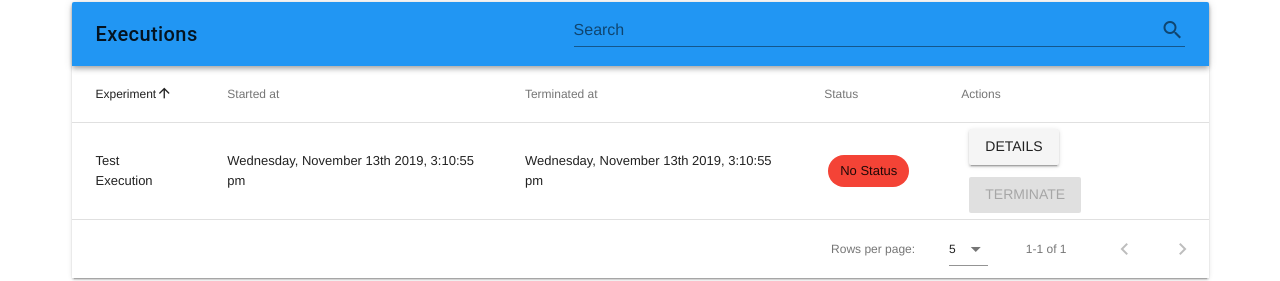
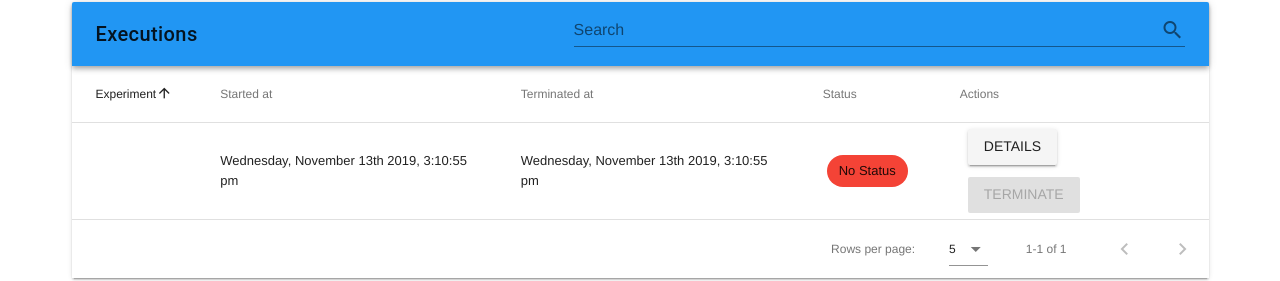
Before and after one commit to cormensratio/hafenkran-client, a Vue app: page /executionlist in a window 1280 px wide. Shown: the part 162-443 px from the top of the page. Built offline with nearby package versions, Linux system fonts and the light colour scheme; no server answers.

Commit message:
EPDS02-93 Correct start execution action in store

```diff
--- a/src/components/baseComponents/StartExperimentMenu.vue
+++ b/src/components/baseComponents/StartExperimentMenu.vue
@@ -87,6 +87,7 @@ export default {
       this.executionDetails.bookedTime = this.bookedTimeOptions[0];
     },
     startExperiment() {
+      debugger;
       if (!isNil(this.executionDetails.experimentId)) {
         this.runExecution(this.executionDetails);
         this.$router.push('/executionlist');
@@ -96,7 +97,8 @@ export default {
       this.$emit('close');
     },
   },
-  updated() {
+  created() {
+    debugger;
     if (!isNil(this.experiment)) {
       this.executionDetails.experimentId = this.experiment.id;
     }
--- a/src/components/views/ExecutionsListPage.vue
+++ b/src/components/views/ExecutionsListPage.vue
@@ -19,7 +19,7 @@
             :search="search"
           >
             <template v-slot:items="props">
-              <td class="text-xs-left">{{ props.item.executionName }}</td>
+              <td class="text-xs-left">{{ props.item.name }}</td>
               <td class="text-xs-left">
                 {{ getTimeStamp(props.item.createdAt) || 'Not started yet' }}
               </td>
@@ -57,7 +57,7 @@ export default {
     return {
       search: '',
       headers: [
-        { text: 'Experiment', sortable: true, value: 'executionName' },
+        { text: 'Experiment', sortable: true, value: 'name' },
         { text: 'Started at', sortable: true, value: 'createdAt' },
         { text: 'Terminated at', sortable: true, value: 'terminatedAt' },
         { text: 'Status', sortable: true, value: 'status' },
```
